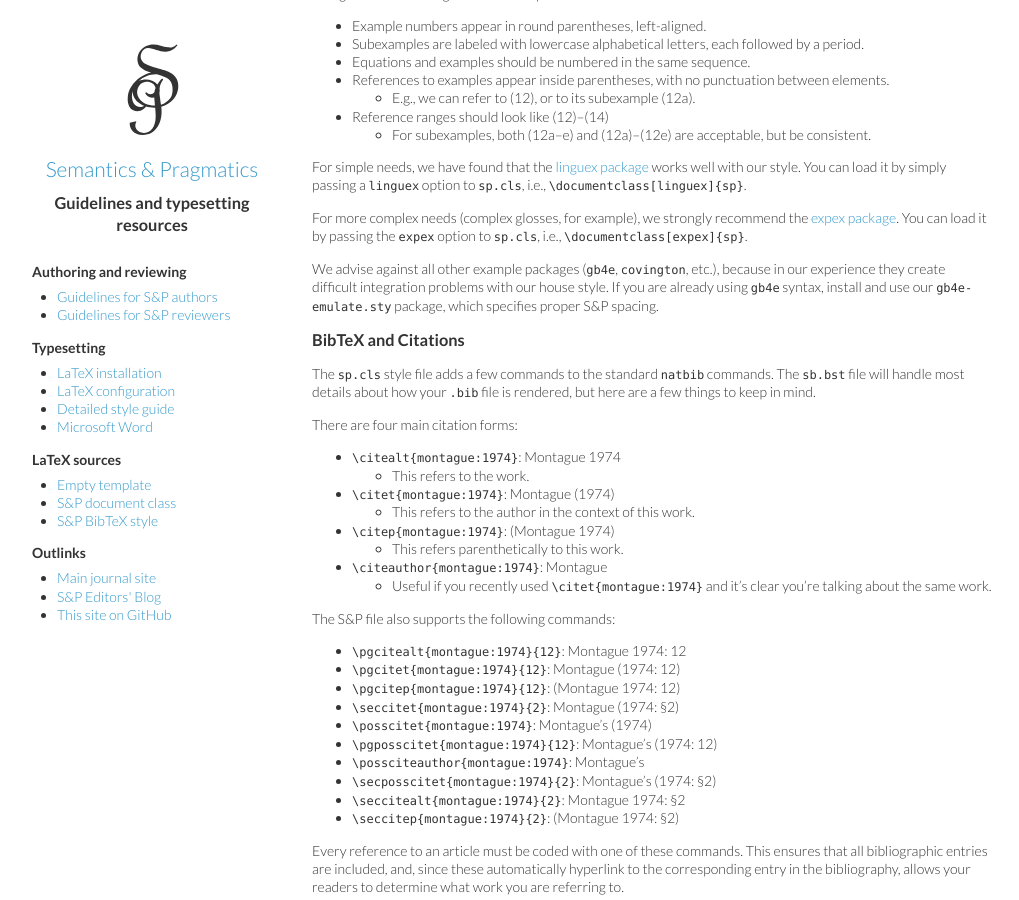
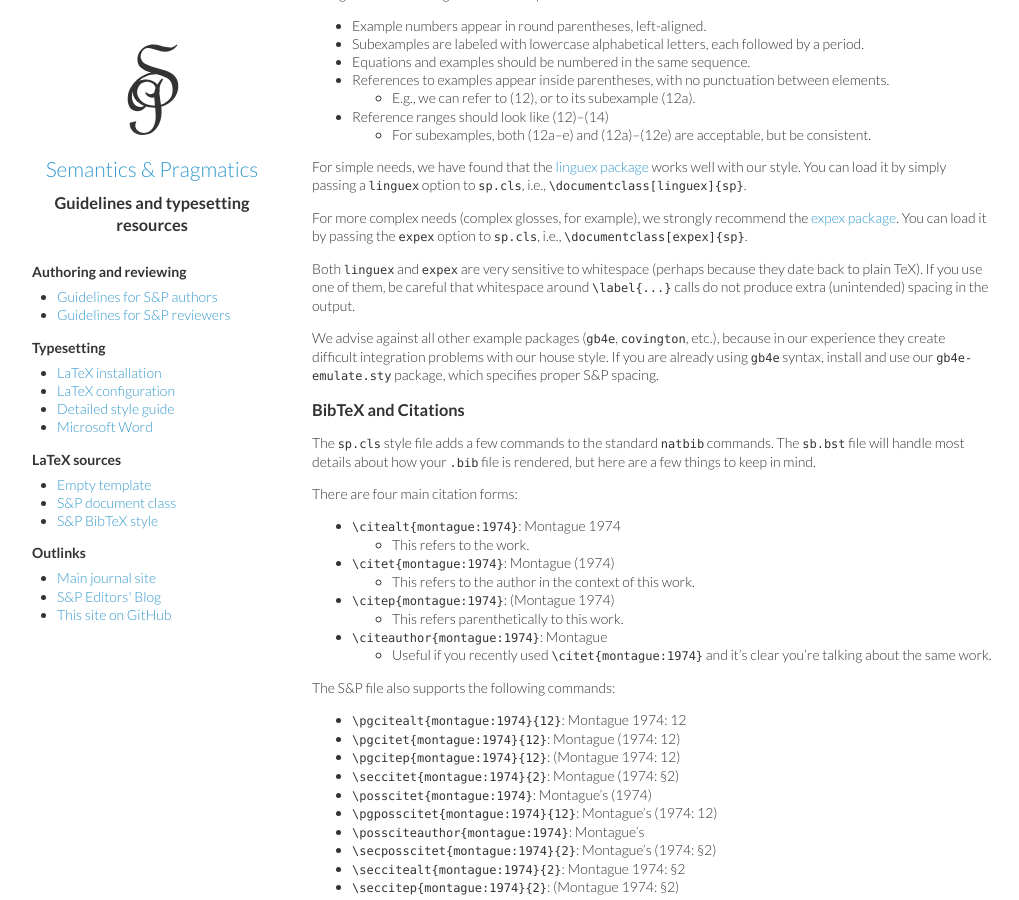
Before and after one commit to semprag/semprag.github.io, a Jekyll site: the page built from basics.md, in a window 1280 px wide and 900 px high, scrolled down 970 px. Shown: the whole window, without its empty margins (8-1027 px from the left). Built offline with Jekyll 4.4.1, drawn with Linux system fonts in a browser that asks for light colours.

Commit message:
Add warning about linguex/expex

```diff
--- a/basics.md
+++ b/basics.md
@@ -53,6 +53,9 @@ Our general formatting rules for examples:
 For simple needs, we have found that the [linguex package](http://www.ctan.org/pkg/linguex) works well with our style. You can load it by simply passing a `linguex` option to `sp.cls`, i.e., `\documentclass[linguex]{sp}`.
 
 For more complex needs (complex glosses, for example), we strongly recommend the [expex package](http://ctan.org/pkg/expex). You can load it by passing the `expex` option to `sp.cls`, i.e., `\documentclass[expex]{sp}`.
+
+Both `linguex` and `expex` are very sensitive to whitespace (perhaps because they date back to plain TeX).
+If you use one of them, be careful that whitespace around `\label{...}` calls do not produce extra (unintended) spacing in the output.
 
 We advise against all other example packages (`gb4e`, `covington`, etc.), because in our experience they create difficult integration problems with our house style. If you are already using `gb4e` syntax, install and use our [`gb4e-emulate.sty`](https://raw.githubusercontent.com/semprag/tex/master/gb4e-emulate.sty) package, which specifies proper S&P spacing.
 
```
